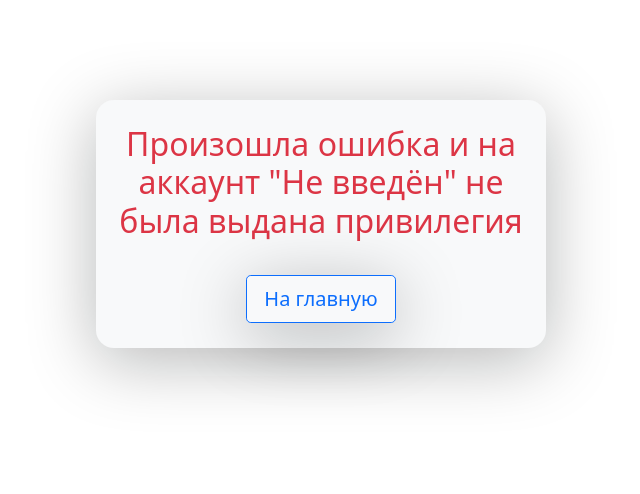
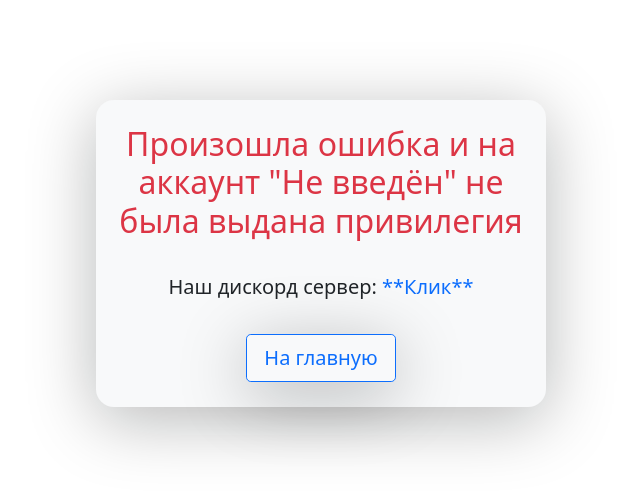
Before and after one commit to ilyhalight/site-autodonate-p2p, a Flask app: page /autodonate/result in a window 1280 px wide. Shown: the top 494 px of the page, without its empty margins (319-959 px from the left). Run offline with Flask 2, Linux system fonts and the light colour scheme.

Commit message:
Добавлена ссылка на дискорд сервер

```diff
--- a/templates/request.html
+++ b/templates/request.html
@@ -17,6 +17,7 @@
                 {% else %}
                     <h2 class="text-center text-dark" style = 'margin: 10px 0 35px'> {{ request_text }}</h2>
                 {% endif %}
+                <h5 class="text-center text-dark" style = 'margin: 10px 0 35px'> Наш дискорд сервер: <a class = 'text-decoration-none' href = https://discord.gg/RnxNZNXHSE target = '_blank'>**Клик**</a></h5>
                 <a href='/' referrerpolicy="origin" class='text-decoration-none'><button type="button" class="btn btn-lg btn-outline-primary" style = 'box-shadow: 0 13px 68px rgba(8,9,12,.29); min-width: 150px; margin-bottom: 10px'>На главную</button></a>
             </div>
         </div>
```
